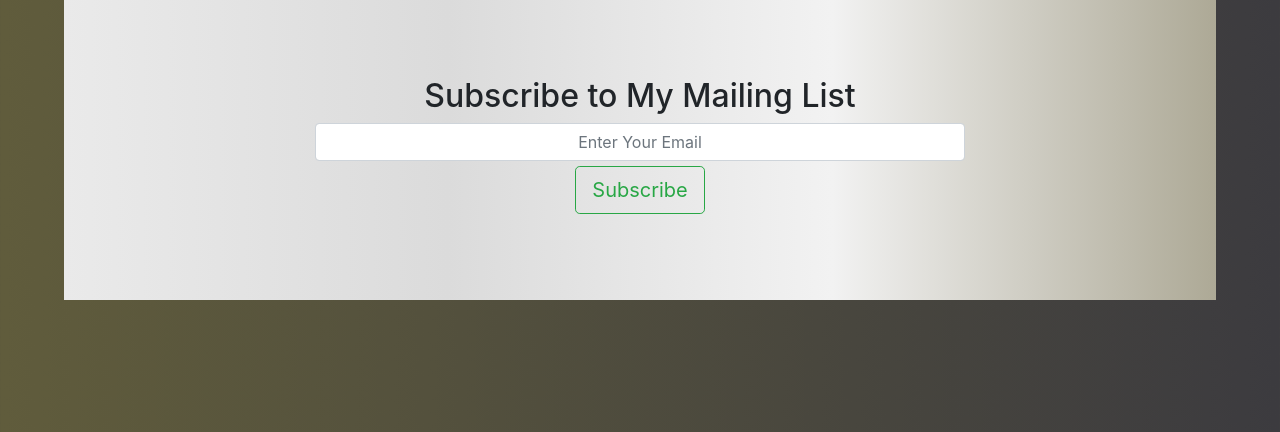
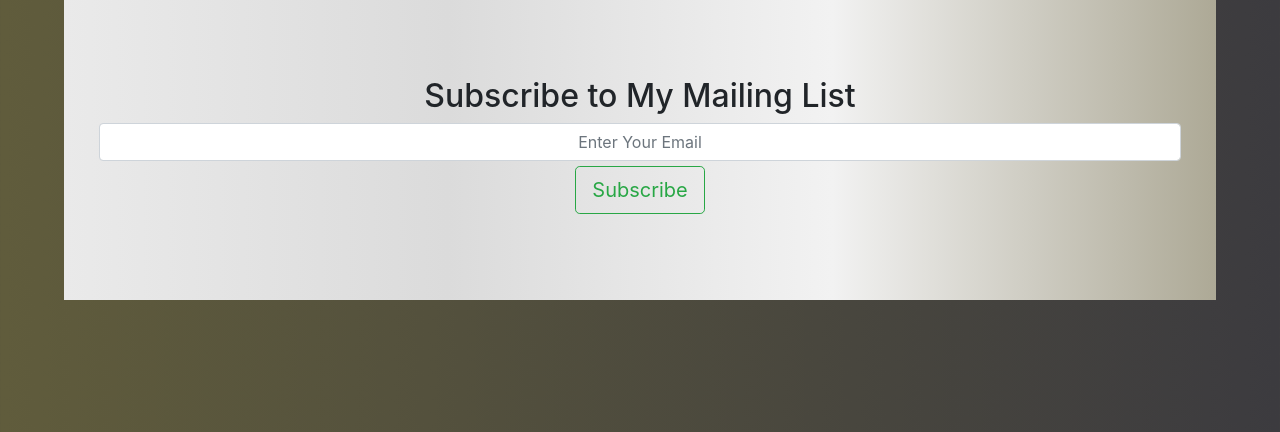
Before and after one commit to mzingeli79/azlan, a plain HTML site: page index.html in a window 1280 px wide. Shown: the part 3020-3452 px from the top of the page. Drawn offline with nearby package versions, Linux system fonts and the light colour scheme; a web font is replaced by a local one.

Commit message:
Update styles.css

```diff
--- a/css/styles.css
+++ b/css/styles.css
@@ -115,8 +115,7 @@ background: linear-gradient(to right, #EAEAEA, #DBDBDB, #F2F2F2, #ADA996); /* W3
   padding: 5%;
 }
 #mailing-list input{
-  margin-left: 20%;
-  width: 60%;
+  width: 100%;
   text-align: center;
 }
 
```
